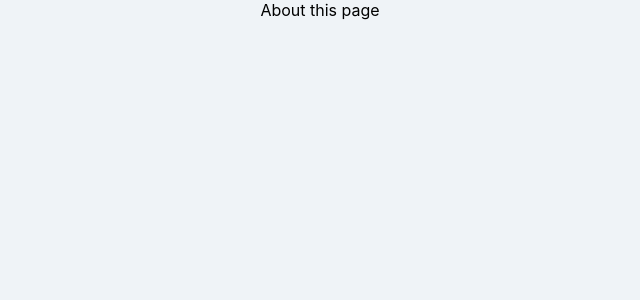
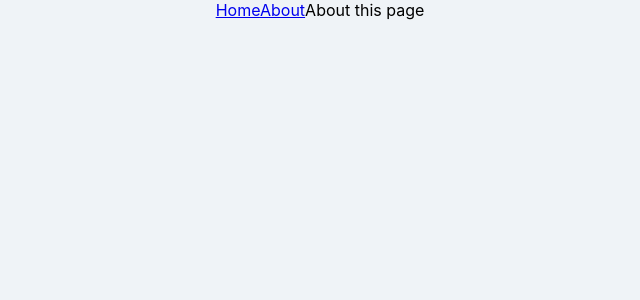
Before and after one commit to genhcode99/movie_app_2021, a React (Create React App) app: page /#/about in a window 1280 px wide. Shown: the top 300 px of the page, without its empty margins (320-960 px from the left). Built offline with nearby package versions, Linux system fonts and the light colour scheme.

Commit message:
#6.2 Building the Navigation

```diff
--- a/src/App.js
+++ b/src/App.js
@@ -1,5 +1,6 @@
 import React from "react";
 import { HashRouter, Route } from "react-router-dom";
+import Navigation from "./components/Navigation"
 import Home from "./routes/Home";
 import About from "./routes/About"
 
@@ -7,10 +8,11 @@
 function App() {
   return (
     <HashRouter>
+      <Navigation />
       <Route path="/" exact={true} component={Home}/>
       <Route path="/about" component={About}/>
     </HashRouter>
-  )
+  );
 }
 
 export default App;
--- /dev/null
+++ b/src/components/Navigation.js
@@ -0,0 +1,14 @@
+import React from "react";
+import { Link } from "react-router-dom";
+import "./Navigation.css"
+
+function Navigation() {
+  return (
+    <div>
+      <Link to="/">Home</Link>
+      <Link to="/about">About</Link>
+    </div>
+  );
+}
+
+export default Navigation;
```
Also changed, not shown: src/components/Navigation.css (added).
